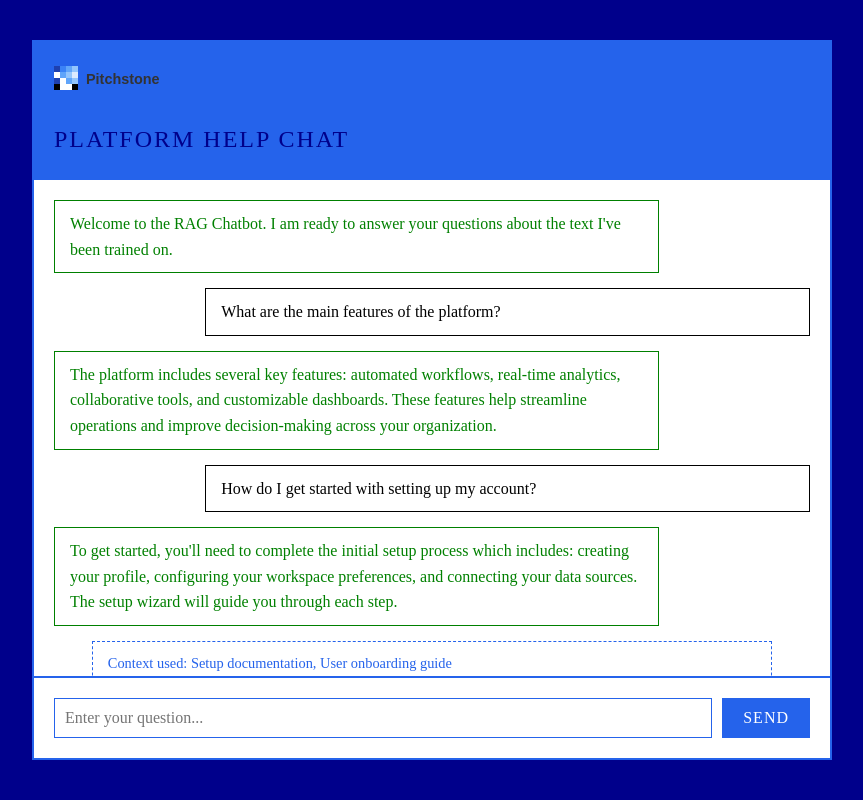
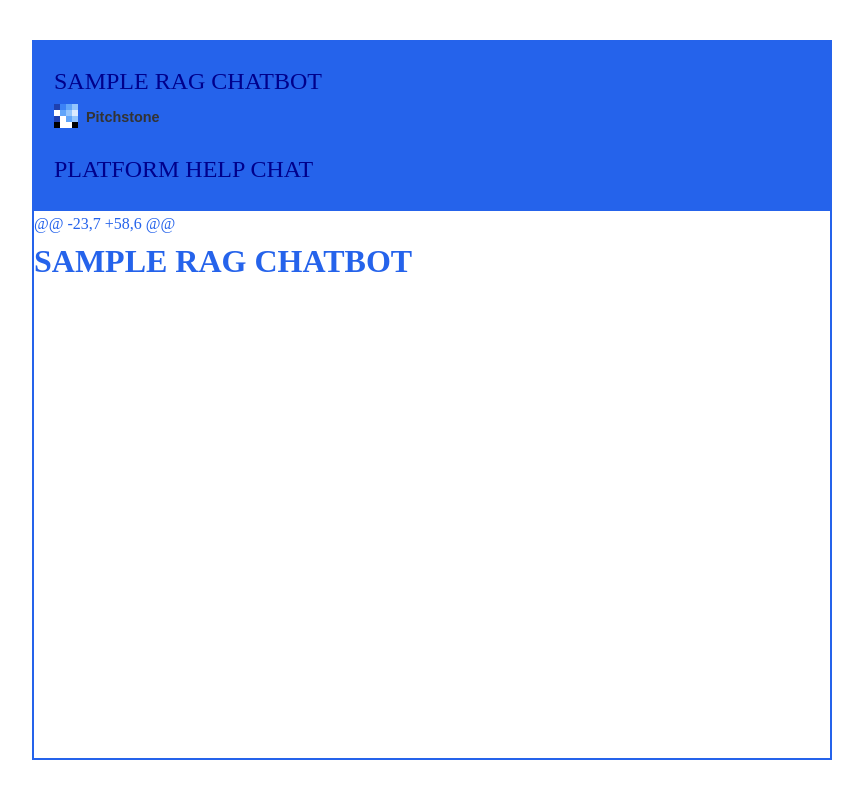
Before and after one commit to amelia-ps/platform-help2, a Flask app: page / in a window 1280 px wide. Shown: the whole page, without its empty margins (208-1071 px from the left). Run offline with Flask 3, Linux system fonts and the light colour scheme.

Commit message:
Update index.html

```diff
--- a/templates/index.html
+++ b/templates/index.html
@@ -1,145 +1,25 @@
-<!DOCTYPE html>
-<html lang="en">
 <head>
 <meta charset="UTF-8">
 <meta name="viewport" content="width=device-width, initial-scale=1.0">
-    <title>Platform Help Chat Preview</title>
+    <title>SAMPLE RAG CHATBOT</title>
+    <title>Platform Help Chat</title>
+<link rel="stylesheet" href="{{ url_for('static', filename='css/style.css') }}">
     <style>
-        * {
-            margin: 0;
-            padding: 0;
-            box-sizing: border-box;
-        }
-        body {
-            font-family: "Times New Roman", Times, serif;
-            line-height: 1.6;
-            background-color: darkblue;
-            height: 100vh;
-            display: flex;
-            justify-content: center;
-            align-items: center;
-            color: #2563eb;
-        }
-        .chat-container {
-            width: 90%;
-            max-width: 800px;
-            height: 90vh;
-            background-color: white;
-            border: 2px solid #2563eb;
-            display: flex;
-            flex-direction: column;
-        }
-        .chat-header {
-            padding: 20px;
-            background-color: #2563eb;
-            color: white;
-            border-bottom: 2px solid #2563eb;
-        }
         .chat-header h1 {
-            font-size: 1.5rem;
-            font-weight: normal;
-            text-transform: uppercase;
-            letter-spacing: 2px;
             color: darkblue !important;
         }
         .chat-messages {
-            flex: 1;
-            padding: 20px;
-            overflow-y: auto;
-            background-color: white;
             padding-bottom: 30px;
-        }
-        .message {
-            margin-bottom: 15px;
-            padding: 10px 15px;
-            max-width: 80%;
-            word-wrap: break-word;
-            border: 1px solid #2563eb;
-        }
-        .message.user {
-            background-color: white;
-            color: black;
-            margin-left: auto;
-            border: 1px solid black;
-        }
-        .message.bot {
-            background-color: white;
-            color: green;
-            margin-right: auto;
-            border: 1px solid green;
-        }
-        .message.system {
-            background-color: white;
-            color: #2563eb;
-            font-size: 0.9em;
-            border: 1px dashed #2563eb;
-            margin: 10px auto;
-            max-width: 90%;
-        }
-        .message.error {
-            background-color: #2563eb;
-            color: white;
-            margin: 10px auto;
-            max-width: 90%;
-        }
-        .chat-input {
-            padding: 20px;
-            border-top: 2px solid #2563eb;
-            background-color: white;
-        }
-        #chat-form {
-            display: flex;
-            gap: 10px;
-        }
-        #user-input {
-            flex: 1;
-            padding: 10px;
-            border: 1px solid #2563eb;
-            font-family: "Times New Roman", Times, serif;
-            font-size: 1rem;
-            background-color: white;
-        }
-        button {
-            padding: 10px 20px;
-            background-color: #2563eb;
-            color: white;
-            border: 1px solid #2563eb;
-            cursor: pointer;
-            font-family: "Times New Roman", Times, serif;
-            font-size: 1rem;
-            text-transform: uppercase;
-            letter-spacing: 1px;
-        }
-        button:hover {
-            background-color: white;
-            color: #2563eb;
-        }
-        button:disabled {
-            background-color: #93c5fd;
-            color: white;
-            cursor: not-allowed;
-        }
-        ::-webkit-scrollbar {
-            width: 10px;
-        }
-        ::-webkit-scrollbar-track {
-            background: white;
-            border: 1px solid #2563eb;
-        }
-        ::-webkit-scrollbar-thumb {
-            background: #2563eb;
-            border: 1px solid #2563eb;
-        }
-        ::-webkit-scrollbar-thumb:hover {
-            background: #1d4ed8;
         }
     </style>
 </head>
 <body>
 <div class="chat-container">
 <div class="chat-header">
+            <h1>SAMPLE RAG CHATBOT</h1>
             <div style="margin-bottom: 10px;">
                 <svg width="200" height="40" viewBox="0 0 500 80" xmlns="http://www.w3.org/2000/svg">
+                    <!-- Blue squares pattern -->
                     <rect x="0" y="0" width="15" height="15" fill="#1e40af"/>
                     <rect x="15" y="0" width="15" height="15" fill="#3b82f6"/>
                     <rect x="30" y="0" width="15" height="15" fill="#60a5fa"/>
@@ -160,6 +40,7 @@
                     <rect x="30" y="45" width="15" height="15" fill="#ffffff"/>
                     <rect x="45" y="45" width="15" height="15" fill="#000000"/>
 
+                    <!-- Text -->
                     <text x="80" y="45" font-family="Arial, sans-serif" font-size="36" font-weight="bold" fill="#333333">Pitchstone</text>
                 </svg>
             </div>
@@ -167,30 +48,25 @@
 </div>
 <div class="chat-messages" id="chat-messages">
 <div class="message bot">
-                Welcome to the RAG Chatbot. I am ready to answer your questions about the text I've been trained on.
-            </div>
-            <div class="message user">
-                What are the main features of the platform?
-            </div>
-            <div class="message bot">
-                The platform includes several key features: automated workflows, real-time analytics, collaborative tools, and customizable dashboards. These features help streamline operations and improve decision-making across your organization.
-            </div>
-            <div class="message user">
-                How do I get started with setting up my account?
-            </div>
-            <div class="message bot">
-                To get started, you'll need to complete the initial setup process which includes: creating your profile, configuring your workspace preferences, and connecting your data sources. The setup wizard will guide you through each step.
-            </div>
-            <div class="message system">
-                Context used: Setup documentation, User onboarding guide
-            </div>
-        </div>
-        <div class="chat-input">
-            <form id="chat-form">
-                <input type="text" id="user-input" placeholder="Enter your question..." required>
-                <button type="submit">Send</button>
+@@ -23,7 +58,6 @@ <h1>SAMPLE RAG CHATBOT</h1>
 </form>
 </div>
 </div>
+
+<script>
+document.getElementById('chat-form').addEventListener('submit', async (e) => {
+e.preventDefault();
+@@ -77,7 +111,6 @@ <h1>SAMPLE RAG CHATBOT</h1>
+submitButton.disabled = false;
+}
+});
+
+function addMessage(text, type) {
+const messagesDiv = document.getElementById('chat-messages');
+const messageDiv = document.createElement('div');
+@@ -88,4 +121,4 @@ <h1>SAMPLE RAG CHATBOT</h1>
+}
+</script>
 </body>
 </html>
+</html>
```
Lines whose indentation alone changed are shown as unchanged.
